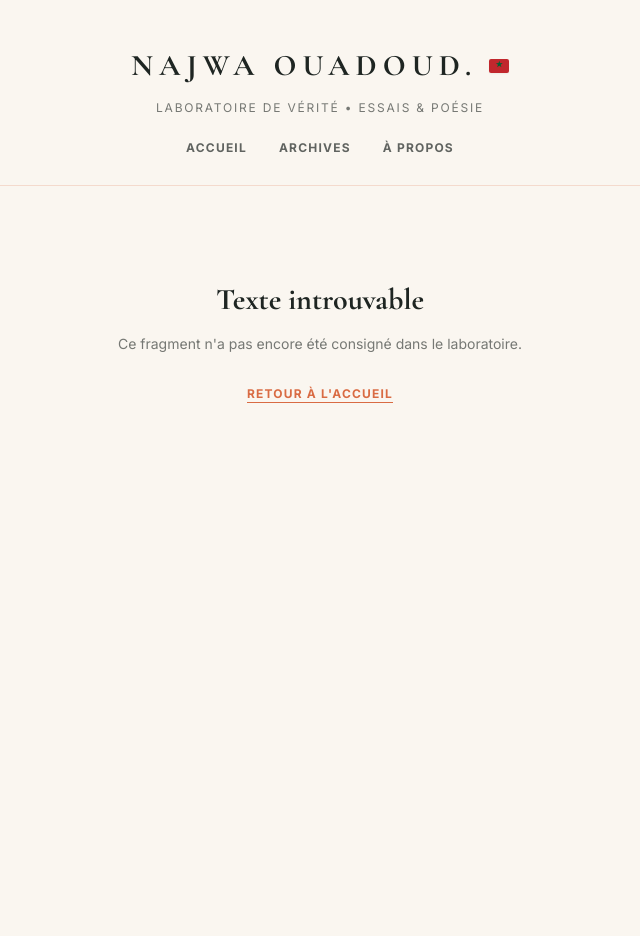
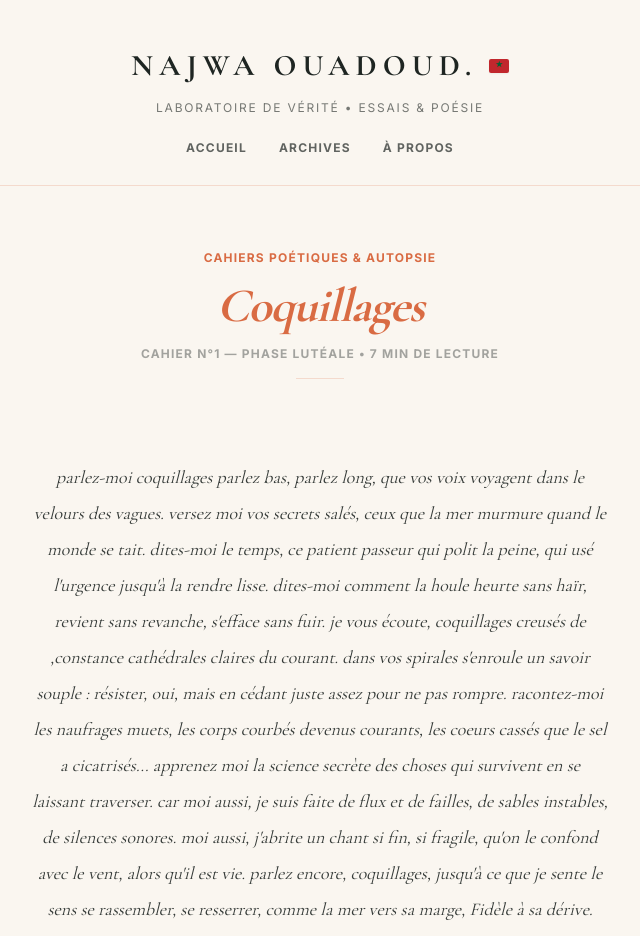
Before and after one commit to wadoudnajwa580-arch/najwa-app, a Next.js app: page /archives/coquillages in a window 1280 px wide. Shown: the top 936 px of the page, without its empty margins (320-960 px from the left). Before the commit the page ends 800 px from the top, so only its background shows below. Built offline with nearby package versions, Linux system fonts and the light colour scheme.

Commit message:
Create page.js

```diff
--- /dev/null
+++ b/app/archives/coquillages/page.js
@@ -0,0 +1,131 @@
+export default function CoquillagesPage() {
+  return (
+    <main className="max-w-3xl mx-auto px-6 py-16 space-y-16">
+
+      {/* 1. EN-TÊTE DE LA PAGE */}
+      <div className="space-y-4 text-center">
+        <div className="text-xs font-bold uppercase tracking-widest text-terracotta">
+          Cahiers Poétiques & Autopsie
+        </div>
+        <h1 className="font-serif font-bold text-terracotta text-4xl lg:text-5xl italic leading-tight tracking-tight">
+          Coquillages
+        </h1>
+        <p className="text-xs tracking-widest uppercase text-encre/40 font-bold">
+          Cahier n°1 — Phase Lutéale • 7 min de lecture
+        </p>
+        <hr className="w-12 mx-auto border-terracotta/20 pt-4" />
+      </div>
+
+      {/* 2. LE POÈME (Centré et en italique) */}
+      <article className="prose-essay font-serif text-lg text-encre/90 leading-loose text-center whitespace-pre-line italic max-w-xl mx-auto">
+        parlez-moi coquillages
+        parlez bas, parlez long,
+        que vos voix voyagent
+        dans le velours des vagues.
+        versez moi vos secrets salés,
+        ceux que la mer murmure
+        quand le monde se tait.
+
+        dites-moi le temps,
+        ce patient passeur
+        qui polit la peine,
+        qui usé l'urgence
+        jusqu'à la rendre lisse.
+        dites-moi comment la houle
+        heurte sans haïr,
+        revient sans revanche,
+        s'efface sans fuir.
+
+        je vous écoute,
+        coquillages creusés de ,constance
+        cathédrales claires du courant.
+        dans vos spirales s'enroule
+        un savoir souple :
+        résister, oui,
+        mais en cédant juste assez
+        pour ne pas rompre.
+
+        racontez-moi les naufrages muets,
+        les corps courbés devenus courants,
+        les coeurs cassés
+        que le sel a cicatrisés...
+        apprenez moi la science secrète
+        des choses qui survivent
+        en se laissant traverser.
+
+        car moi aussi,
+        je suis faite de flux et de failles,
+        de sables instables,
+        de silences sonores.
+        moi aussi, j'abrite un chant
+        si fin, si fragile,
+        qu'on le confond avec le vent,
+        alors qu'il est vie.
+
+        parlez encore,
+        coquillages,
+        jusqu'à ce que je sente
+        le sens se rassembler,
+        se resserrer,
+        comme la mer vers sa marge,
+        Fidèle à sa dérive.
+
+        puis dites-moi...
+        quand tout se tait, quand le ciel se souvient
+        de ce qu'il fut avant la blessure,
+        quand la vague se vide
+        de sa voix et de sa victoire,
+
+        qui murmure alors
+        dans ce silence immense :
+        la mer qui me cherche,
+        ou moi
+        qui me perds en elle ?
+      </article>
+
+      {/* SÉPARATEUR ÉLÉGANT */}
+      <div className="flex items-center justify-center space-x-4 py-8">
+        <div className="w-16 h-[1px] bg-terracotta/20"></div>
+        <span className="font-serif text-sm italic text-terracotta tracking-widest">L’Analyse Philosophique</span>
+        <div className="w-16 h-[1px] bg-terracotta/20"></div>
+      </div>
+
+      {/* 3. L'ESSAI CRITIQUE INCARNÉ ET FLUIDE */}
+      <article className="prose-essay font-serif text-lg text-encre/90 leading-relaxed space-y-6 text-justify whitespace-pre-line">
+        <h3 className="font-serif font-bold text-encre text-2xl lg:text-3xl leading-tight pb-2">
+          L’Éloge de la Fracture : Anatomie du savoir souple
+        </h3>
+
+        Quand j’étais plus jeune, je passais des heures sur la plage à ramasser les débris rejetés par l'Atlantique. J'avais ce réflexe naïf de chercher les coquillages les plus épais, les plus durs, les plus intacts. Je m'imaginais que la solidité brute était l’unique garantie de survie face à la violence de l'océan. C’est l’erreur que nous faisons tous avec notre propre existence : nous bâtissons des armures de certitudes, nous nous figeons dans des postures rigides pour ne pas être blessés, oubliant que ce qui ne plie pas finit toujours par voler en éclats.
+
+        Ce poème n’est pas qu'une contemplation romantique ou passive de la nature. C'est mon diagnostic intime de la douleur, une tentative d'interroger la structure même de nos fêlures.
+
+        Sur le plan stylistique, j'ai voulu que ce texte s'écoute autant qu'il se lise, en utilisant ce que la critique littéraire appelle l’harmonie imitative. Par exemple, lorsque j'écris *« dans le velours des vagues »*, *« versez-moi vos secrets salés »* ou *« silences sonores »*, la répétition obsessionnelle des consonnes [v] et [s] s'impose à l'oreille. C'est le bruit mécanique du ressac qui vient frapper le rivage directement dans la bouche du lecteur. Je voulais que l'océan traverse le langage, que le corps subisse le rythme de la marée avant même d'en comprendre le sens.
+
+        Mais le véritable point de bascule de mon texte se cache dans la métaphore des *« cathédrales claires du courant »*. Pourquoi lier l'ossature d'un mollusque à l'architecture religieuse ? Dans l'histoire de l'art, une cathédrale n'est pas construite pour célébrer la pierre, mais pour magnifier le vide ; elle n'existe que par et pour la lumière qu'elle emprisonne. J'ai compris que le coquillage subissait le même sort. Sa géométrie parfaite en spirale n'est pas le fruit d'une volonté esthétique, mais le résultat d'une agression continue. C'est le courant qui l'a creusé, érodé, vidé. Notre identité répond à cette même règle : nous ne sommes pas ce que nous construisons à l'abri du monde, nous sommes ce qui reste de nous après que le monde nous a usés.
+
+        Dans l'Islam, cette idée d'usure prend une résonance spirituelle majeure. Nous sommes précisément créés pour être éprouvés, façonnés et purifiés par les tumultes de la vie. L'épreuve est l'outil du Sculpteur divin. L'adversité devient une architecture sacrée qui nous creuse pour y laisser entrer la lumière.
+
+        C'est de là que surgit la question centrale qui guide tout mon texte : comment survivre sans se détruire ? Partout, la psychologie contemporaine nous rebat les oreilles avec le concept de « résilience ». Mais si l'on creuse son origine, la résilience est un terme physique emprunté à la métallurgie : c'est la capacité d'un matériau à absorber un choc pour revenir exactement à sa forme initiale. Je refuse cette définition pour l'esprit humain. Revenir à l'état initial après un drame est une illusion, une philosophie rigide de l'imperméabilité. Car elle sous-entend que l'épreuve ne doit pas nous changer. À cette armure métallique, je préfère opposer la *transilience* : l'art d'accepter d'être brisé, d'être entièrement traversé par le flux de la douleur, pour se reconstruire autrement.
+
+        Cette idée m'évoque inévitablement le Kintsugi, cet art ancestral japonais où l'on répare les porcelaines brisées en coulant de l'or pur le long de leurs lignes de fracture. La cicatrice ici n'est pas maquillée ou cachée avec honte ; elle est magnifiée, devenant la pièce maîtresse de l'objet. C'est ce que je cherche à formuler dans le vers *« les cœurs cassés que le sel a cicatrisés »*. Le sel pique la plaie, le sel brûle la chair, mais c'est lui qui la fige et l'empêche de pourrir.
+
+        Comme l'écrivait Friedrich Nietzsche dans *Aurore* : *« Il faut de la valeur pour s’exposer à une grande douleur, et j’admire quiconque en est capable. »* Le chêne fier et rigide est déraciné par la tempête parce qu'il lui oppose sa force. Le coquillage, lui, survit parce qu'il commet un acte d'une intelligence suprême : il offre ses propres cavités à la violence de la mer. Il se laisse traverser par la vague, et de cette fureur, il tire un chant intérieur.
+
+        Pourtant, mon analyse se heurte à un paradoxe dans les derniers vers : *« qui murmure alors dans ce silence immense : la mer qui me cherche, ou moi qui me perds en elle ? »*
+
+        En voulant écouter mes secrets les plus profonds, en plongeant à l'extrême dans mon intériorité, je découvre une vérité déstabilisante : le « moi » s'efface. À force de cartographier mes failles, je finis par me dissoudre dans une immensité universelle. Emil Cioran écrivait dans ses *Syllogismes de l'amertume* : *« On ne guérit d'un secret qu'en le perdant. »* C'est pourquoi mon poème commence par une demande d'apprentissage active (*« apprenez-moi »*) et s'achève par une perte de contrôle absolue (*« moi qui me perds en elle »*).
+
+        Je crois que l'intelligence, la vraie, n'est pas une collection de certitudes rassurantes empilées pour impressionner les autres ou masquer ses doutes. C'est le courage d'affronter ses propres abîmes, quitte à accepter qu'on n'y trouvera peut-être aucune réponse linéaire. Il ne faut pas chercher à se réparer artificiellement. Il faut accepter le savoir souple, se laisser traverser, et laisser l'or de la fracture redessiner notre véritable silhouette.
+      </article>
+
+      {/* 4. PIED DE PAGE */}
+      <div className="pt-16 text-center border-t border-terracotta/10">
+        <a href="/archives" className="inline-block border border-encre/20 text-encre/60 text-xs font-bold uppercase tracking-widest px-6 py-3 rounded-sm hover:bg-encre hover:text-white transition-all">
+          ← Retour aux archives
+        </a>
+      </div>
+
+    </main>
+  );
+    }
```
